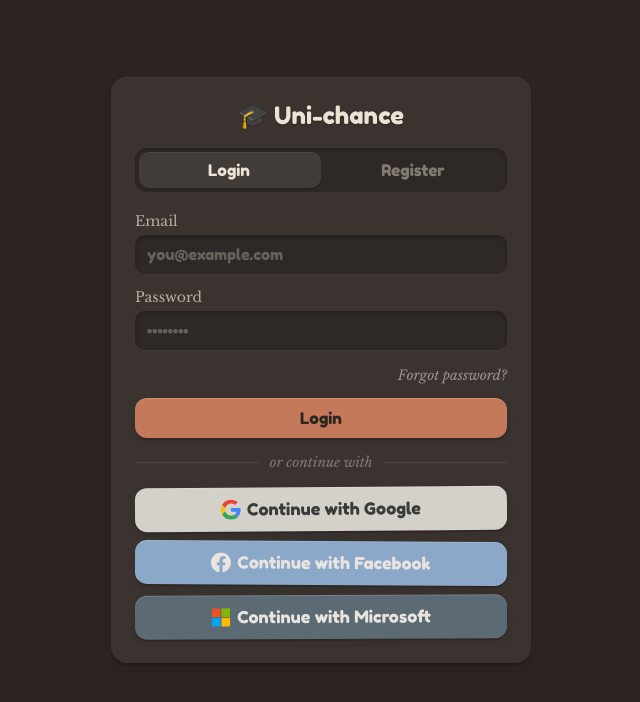
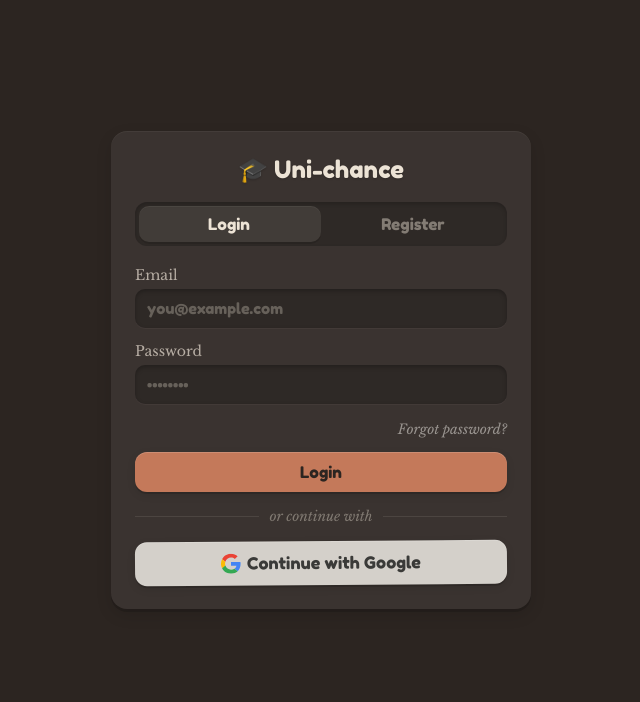
Before and after one commit to aEvexe/uni-chance-front, a React (Vite) app: page /login in a window 1280 px wide. Shown: the top 702 px of the page, without its empty margins (319-959 px from the left). Built offline with nearby package versions, Linux system fonts and the light colour scheme; no server answers.

Commit message:
facebook auth removed

```diff
--- a/src/pages/Login.jsx
+++ b/src/pages/Login.jsx
@@ -216,14 +216,6 @@ export default function Login() {
             <svg width="20" height="20" viewBox="0 0 48 48"><path fill="#EA4335" d="M24 9.5c3.54 0 6.71 1.22 9.21 3.6l6.85-6.85C35.9 2.38 30.47 0 24 0 14.62 0 6.51 5.38 2.56 13.22l7.98 6.19C12.43 13.72 17.74 9.5 24 9.5z"/><path fill="#4285F4" d="M46.98 24.55c0-1.57-.15-3.09-.38-4.55H24v9.02h12.94c-.58 2.96-2.26 5.48-4.78 7.18l7.73 6c4.51-4.18 7.09-10.36 7.09-17.65z"/><path fill="#FBBC05" d="M10.53 28.59a14.5 14.5 0 0 1 0-9.18l-7.98-6.19a24.08 24.08 0 0 0 0 21.56l7.98-6.19z"/><path fill="#34A853" d="M24 48c6.48 0 11.93-2.13 15.89-5.81l-7.73-6c-2.15 1.45-4.92 2.3-8.16 2.3-6.26 0-11.57-4.22-13.47-9.91l-7.98 6.19C6.51 42.62 14.62 48 24 48z"/></svg>
             Continue with Google
           </button>
-          <button className="btn btn-full ts-nudge" style={{ background: '#8ca8c8', color: '#e8e4df', fontSize: '1.05rem', padding: '12px 18px' }} onClick={() => oauthLogin('facebook')}>
-            <svg width="20" height="20" viewBox="0 0 24 24" fill="#e8e4df"><path d="M24 12.073c0-6.627-5.373-12-12-12s-12 5.373-12 12c0 5.99 4.388 10.954 10.125 11.854v-8.385H7.078v-3.47h3.047V9.43c0-3.007 1.792-4.669 4.533-4.669 1.312 0 2.686.235 2.686.235v2.953H15.83c-1.491 0-1.956.925-1.956 1.874v2.25h3.328l-.532 3.47h-2.796v8.385C19.612 23.027 24 18.062 24 12.073z"/></svg>
-            Continue with Facebook
-          </button>
-          <button className="btn btn-full ts-nudge" style={{ background: '#5c6b73', color: '#e8e4df', fontSize: '1.05rem', padding: '12px 18px' }} onClick={() => oauthLogin('microsoft')}>
-            <svg width="20" height="20" viewBox="0 0 21 21"><rect x="1" y="1" width="9" height="9" fill="#F25022"/><rect x="11" y="1" width="9" height="9" fill="#7FBA00"/><rect x="1" y="11" width="9" height="9" fill="#00A4EF"/><rect x="11" y="11" width="9" height="9" fill="#FFB900"/></svg>
-            Continue with Microsoft
-          </button>
         </div>
       </div>
     </div>
```
